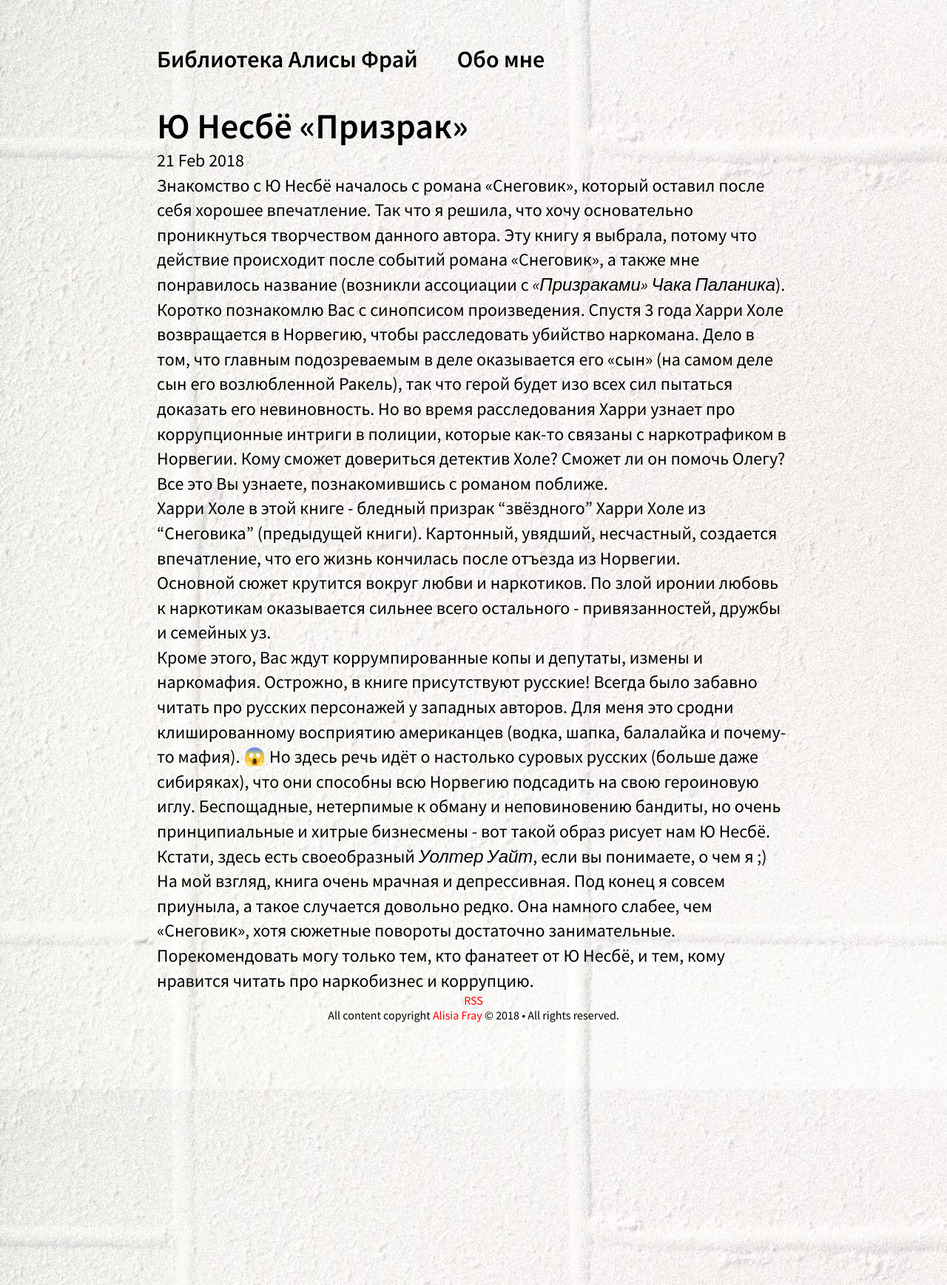
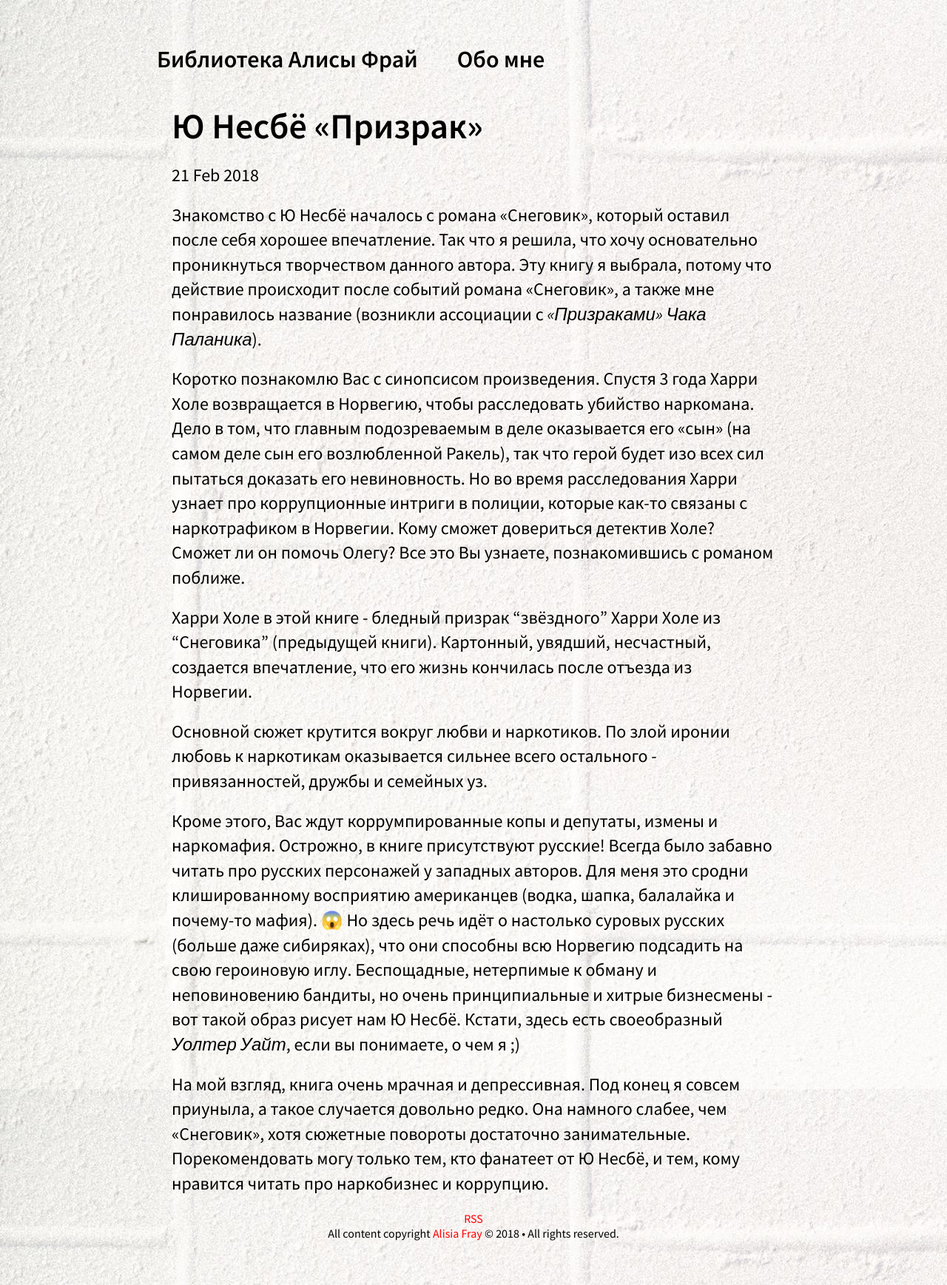
Before and after one commit to frayalisia/frayalisia.github.io, a Jekyll site: the page built from _posts/2018-02-21-fantom.md, in a window 1280 px wide. Shown: the whole page at 74% size. Built offline with Jekyll 4.4.1, drawn with Linux system fonts in a browser that asks for light colours.

Commit message:
Update main.scss

```diff
--- a/css/main.scss
+++ b/css/main.scss
@@ -34,7 +34,7 @@
 }
 
 h1, h2, h3, h4, h5, h6, p {
-  margin: 0;
+  margin: 20px;
 }
 
 h1 {
```
